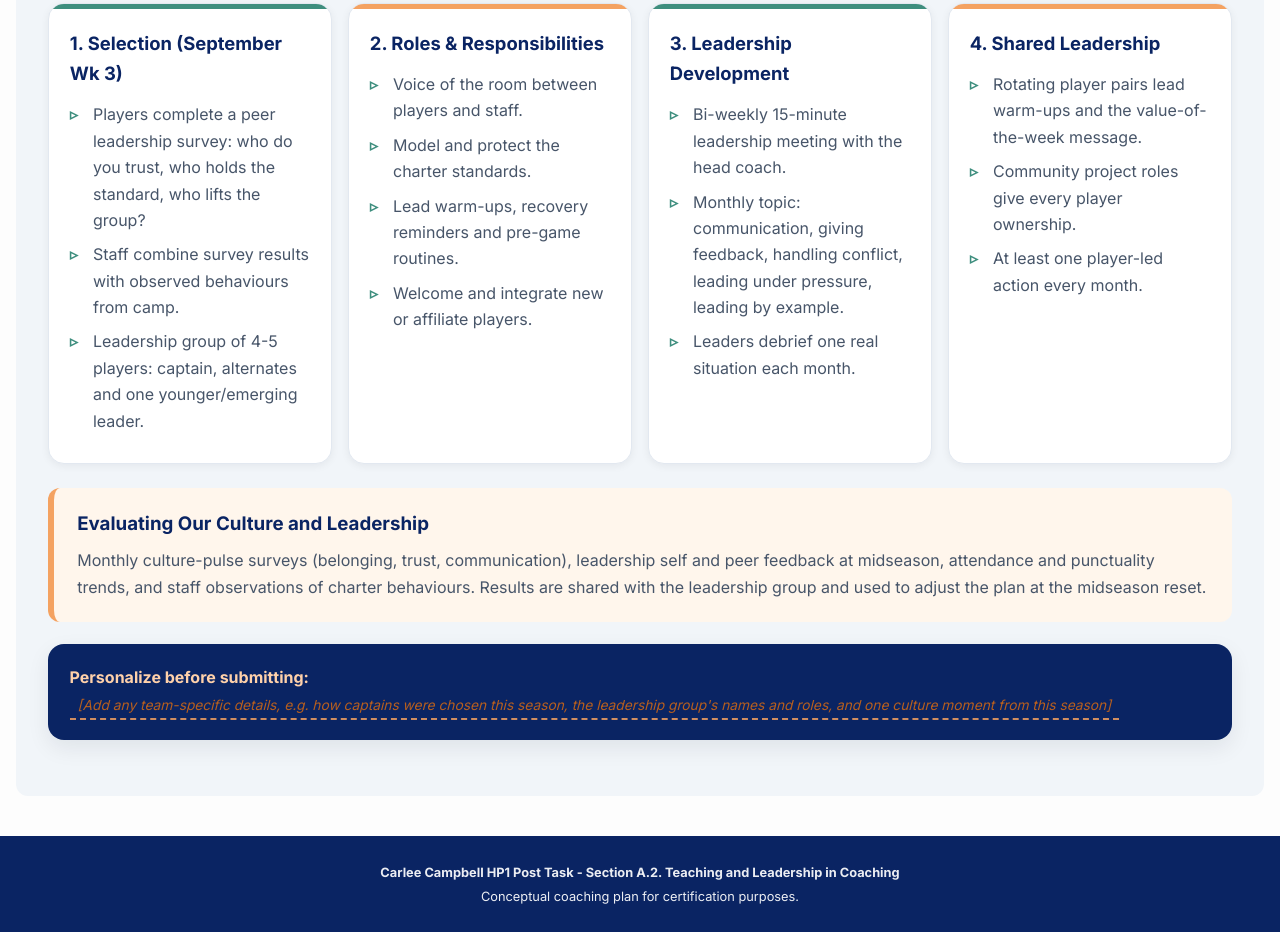
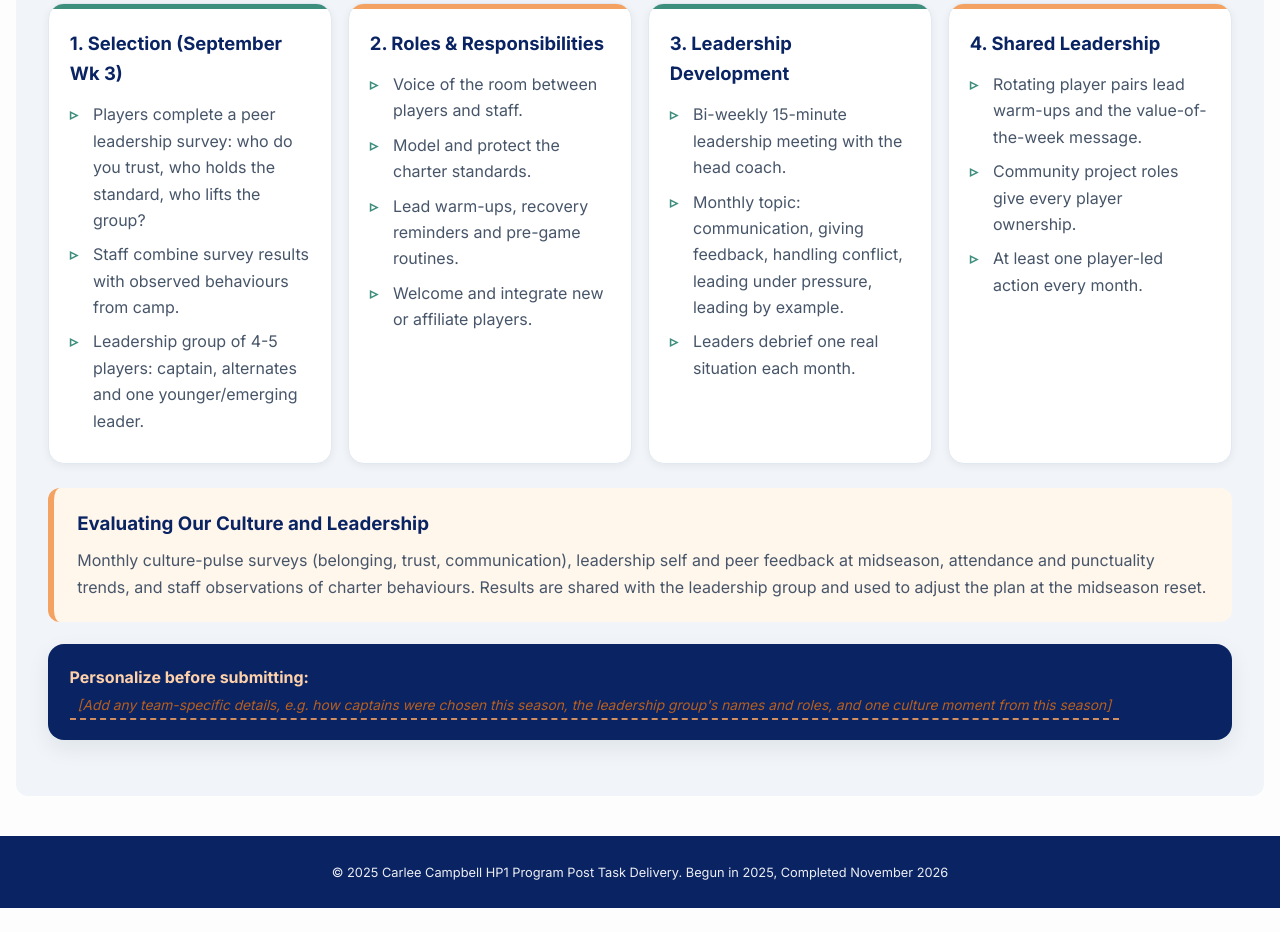
Before and after one commit to ccampbell1988/HP1-Post-Task-Section-A-Question-2, a plain HTML site: page index.html in a window 1280 px wide. Shown: the part 5030-5962 px from the top of the page. After the commit the page ends 5938 px from the top, so only its background shows below. Drawn offline with Linux system fonts and the light colour scheme.

Commit message:
Update footer
Co-Authored-By: Claude Opus 5.5 <noreply@anthropic.com>

```diff
--- a/index.html
+++ b/index.html
@@ -466,7 +466,9 @@
 </div>
 </section>
 </main>
-<footer><div class="footer-inner"><p><strong>Carlee Campbell HP1 Post Task - Section A.2. Teaching and Leadership in Coaching</strong></p><p>Conceptual coaching plan for certification purposes.</p></div></footer>
+<footer>
+        <div class="footer-inner"><p>&copy; 2025 Carlee Campbell HP1 Program Post Task Delivery. Begun in 2025, Completed November 2026</p></div>
+    </footer>
 </div>
 <script>
   const navLinks = [...document.querySelectorAll('.site-nav a')];
```
